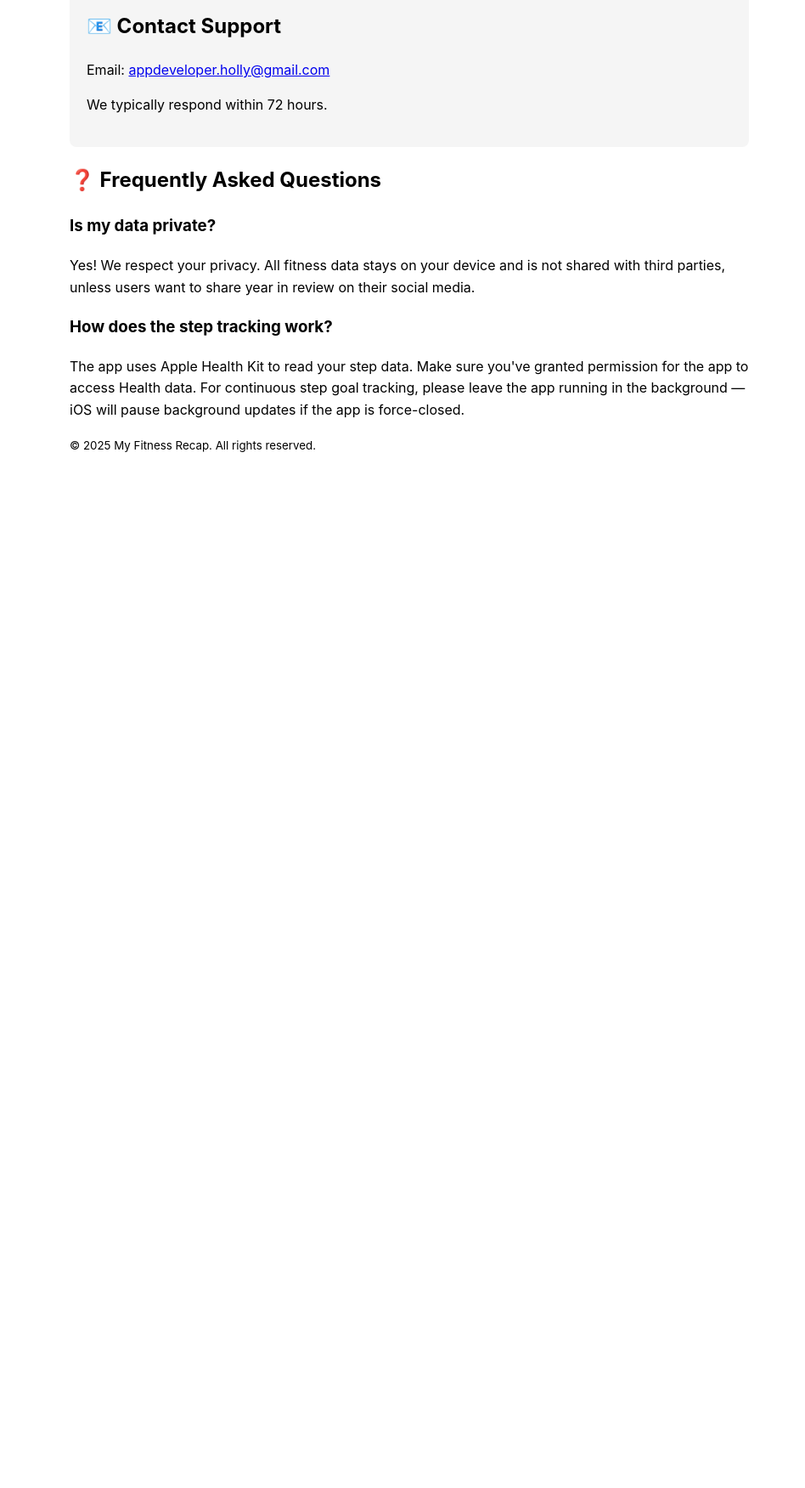
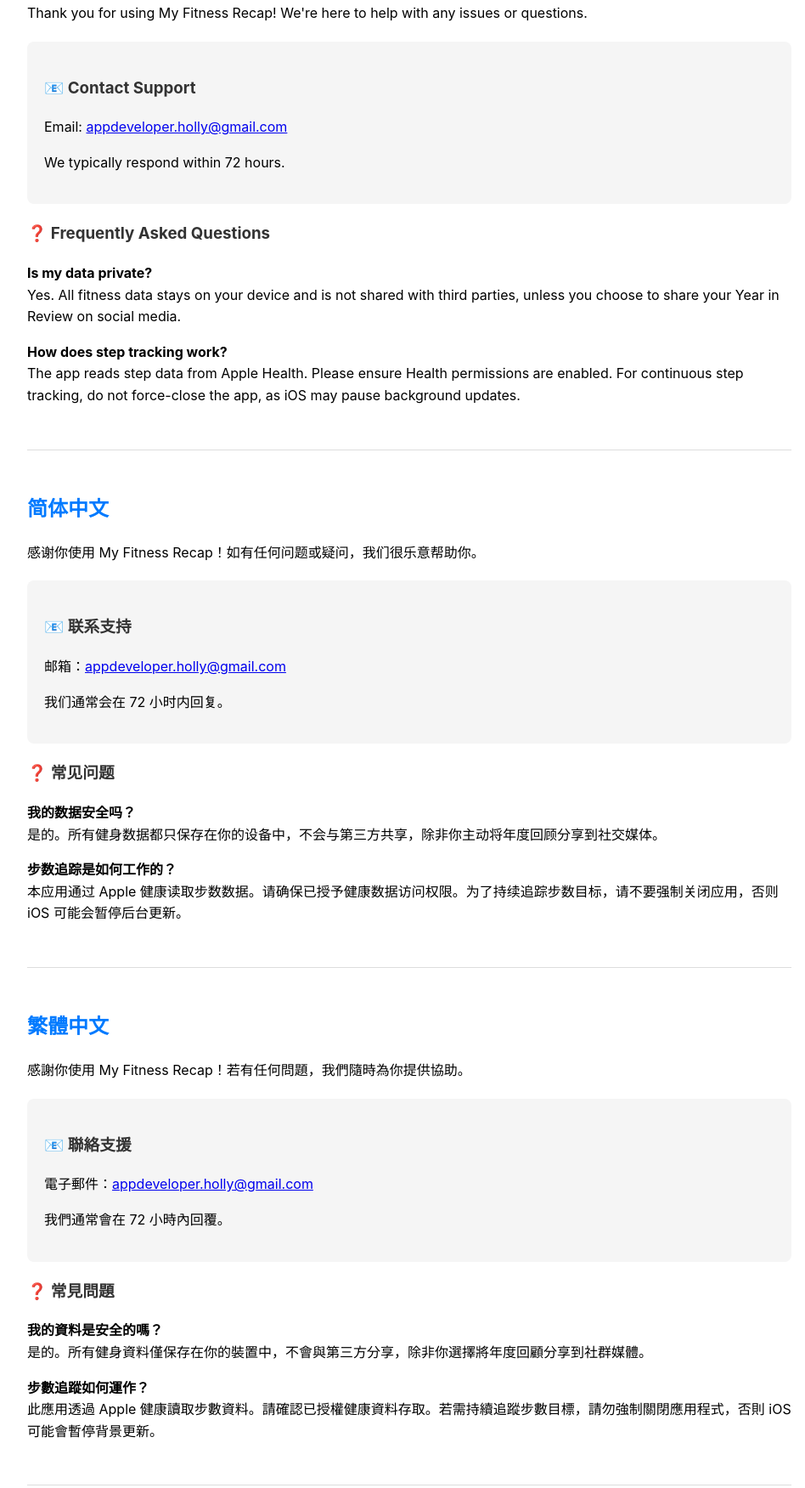
Before and after one commit to appdeveloperholly-arch/free-fitness-recap-support, a plain HTML site: page index.html in a window 1280 px wide. Shown: the part 220-1971 px from the top of the page at 85% size, without its empty margins (158-1106 px from the left). Before the commit the page ends 813 px from the top, so only its background shows below. Drawn offline with Linux system fonts and the light colour scheme.

Commit message:
Update index.html

```diff
--- a/index.html
+++ b/index.html
@@ -7,15 +7,22 @@
     <style>
         body {
             font-family: -apple-system, BlinkMacSystemFont, 'Segoe UI', Roboto, sans-serif;
-            max-width: 800px;
+            max-width: 900px;
             margin: 0 auto;
             padding: 40px 20px;
             line-height: 1.6;
         }
         h1 {
-            color: #333;
             border-bottom: 2px solid #007AFF;
             padding-bottom: 10px;
+        }
+        h2 {
+            margin-top: 40px;
+            color: #007AFF;
+        }
+        h3 {
+            margin-top: 20px;
+            color: #333;
         }
         .contact-info {
             background: #f5f5f5;
@@ -23,29 +30,102 @@
             border-radius: 8px;
             margin: 20px 0;
         }
+        hr {
+            margin: 50px 0;
+            border: none;
+            border-top: 1px solid #ddd;
+        }
     </style>
 </head>
 <body>
-    <h1>My Fitness Recap Support</h1>
+
+<h1>Support / 支持 / 支援 / サポート</h1>
+
+<!-- ================= English ================= -->
+<h2>English</h2>
 
 <p>Thank you for using My Fitness Recap! We're here to help with any issues or questions.</p>
 
 <div class="contact-info">
-        <h2>📧 Contact Support</h2>
+    <h3>📧 Contact Support</h3>
     <p>Email: <a href="mailto:appdeveloper.holly@gmail.com">appdeveloper.holly@gmail.com</a></p>
     <p>We typically respond within 72 hours.</p>
 </div>
 
-    <h2>❓ Frequently Asked Questions</h2>
+<h3>❓ Frequently Asked Questions</h3>
 
-    <h3>Is my data private?</h3>
-    <p>Yes! We respect your privacy. All fitness data stays on your device and is not shared with third parties, unless users want to share year in review on their social media.</p>
+<p><strong>Is my data private?</strong><br>
+Yes. All fitness data stays on your device and is not shared with third parties, unless you choose to share your Year in Review on social media.</p>
 
-    <h3>How does the step tracking work?</h3>
-    <p>The app uses Apple Health Kit to read your step data. Make sure you've granted permission for the app to access Health data. For continuous step goal tracking, please leave the app running in the background — iOS will pause background updates if the app is force-closed.</p>
+<p><strong>How does step tracking work?</strong><br>
+The app reads step data from Apple Health. Please ensure Health permissions are enabled. For continuous step tracking, do not force-close the app, as iOS may pause background updates.</p>
+
+<hr>
+
+<!-- ================= 简体中文 ================= -->
+<h2>简体中文</h2>
+
+<p>感谢你使用 My Fitness Recap！如有任何问题或疑问，我们很乐意帮助你。</p>
+
+<div class="contact-info">
+    <h3>📧 联系支持</h3>
+    <p>邮箱：<a href="mailto:appdeveloper.holly@gmail.com">appdeveloper.holly@gmail.com</a></p>
+    <p>我们通常会在 72 小时内回复。</p>
+</div>
+
+<h3>❓ 常见问题</h3>
+
+<p><strong>我的数据安全吗？</strong><br>
+是的。所有健身数据都只保存在你的设备中，不会与第三方共享，除非你主动将年度回顾分享到社交媒体。</p>
+
+<p><strong>步数追踪是如何工作的？</strong><br>
+本应用通过 Apple 健康读取步数数据。请确保已授予健康数据访问权限。为了持续追踪步数目标，请不要强制关闭应用，否则 iOS 可能会暂停后台更新。</p>
+
+<hr>
+
+<!-- ================= 繁體中文 ================= -->
+<h2>繁體中文</h2>
+
+<p>感謝你使用 My Fitness Recap！若有任何問題，我們隨時為你提供協助。</p>
+
+<div class="contact-info">
+    <h3>📧 聯絡支援</h3>
+    <p>電子郵件：<a href="mailto:appdeveloper.holly@gmail.com">appdeveloper.holly@gmail.com</a></p>
+    <p>我們通常會在 72 小時內回覆。</p>
+</div>
+
+<h3>❓ 常見問題</h3>
+
+<p><strong>我的資料是安全的嗎？</strong><br>
+是的。所有健身資料僅保存在你的裝置中，不會與第三方分享，除非你選擇將年度回顧分享到社群媒體。</p>
+
+<p><strong>步數追蹤如何運作？</strong><br>
+此應用透過 Apple 健康讀取步數資料。請確認已授權健康資料存取。若需持續追蹤步數目標，請勿強制關閉應用程式，否則 iOS 可能會暫停背景更新。</p>
+
+<hr>
+
+<!-- ================= 日本語 ================= -->
+<h2>日本語</h2>
+
+<p>My Fitness Recap をご利用いただきありがとうございます。ご質問やお困りごとがあれば、お気軽にご連絡ください。</p>
+
+<div class="contact-info">
+    <h3>📧 サポートへのお問い合わせ</h3>
+    <p>メール：<a href="mailto:appdeveloper.holly@gmail.com">appdeveloper.holly@gmail.com</a></p>
+    <p>通常、72 時間以内にご返信いたします。</p>
+</div>
+
+<h3>❓ よくある質問</h3>
+
+<p><strong>データは安全ですか？</strong><br>
+はい。すべてのフィットネスデータは端末内に保存され、Year in Review を SNS で共有しない限り、第三者と共有されることはありません。</p>
+
+<p><strong>歩数トラッキングはどのように動作しますか？</strong><br>
+本アプリは Apple ヘルスから歩数データを取得します。ヘルスケアのアクセス許可が有効になっていることを確認してください。継続的に追跡するため、アプリを強制終了しないでください。iOS はバックグラウンド更新を停止する場合があります。</p>
 
 <footer>
     <p><small>© 2025 My Fitness Recap. All rights reserved.</small></p>
 </footer>
+
 </body>
 </html>
```
Lines whose indentation alone changed are shown as unchanged.
